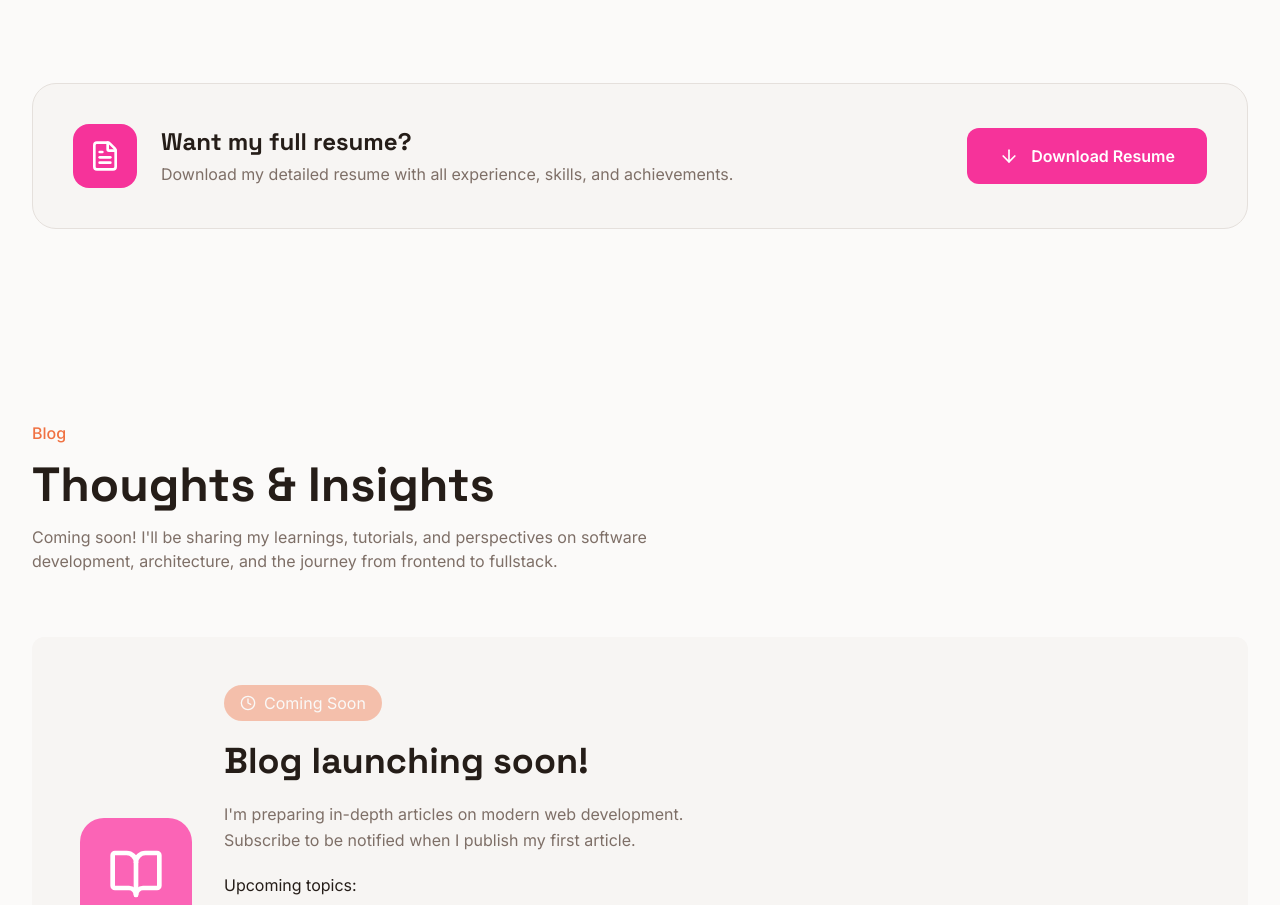
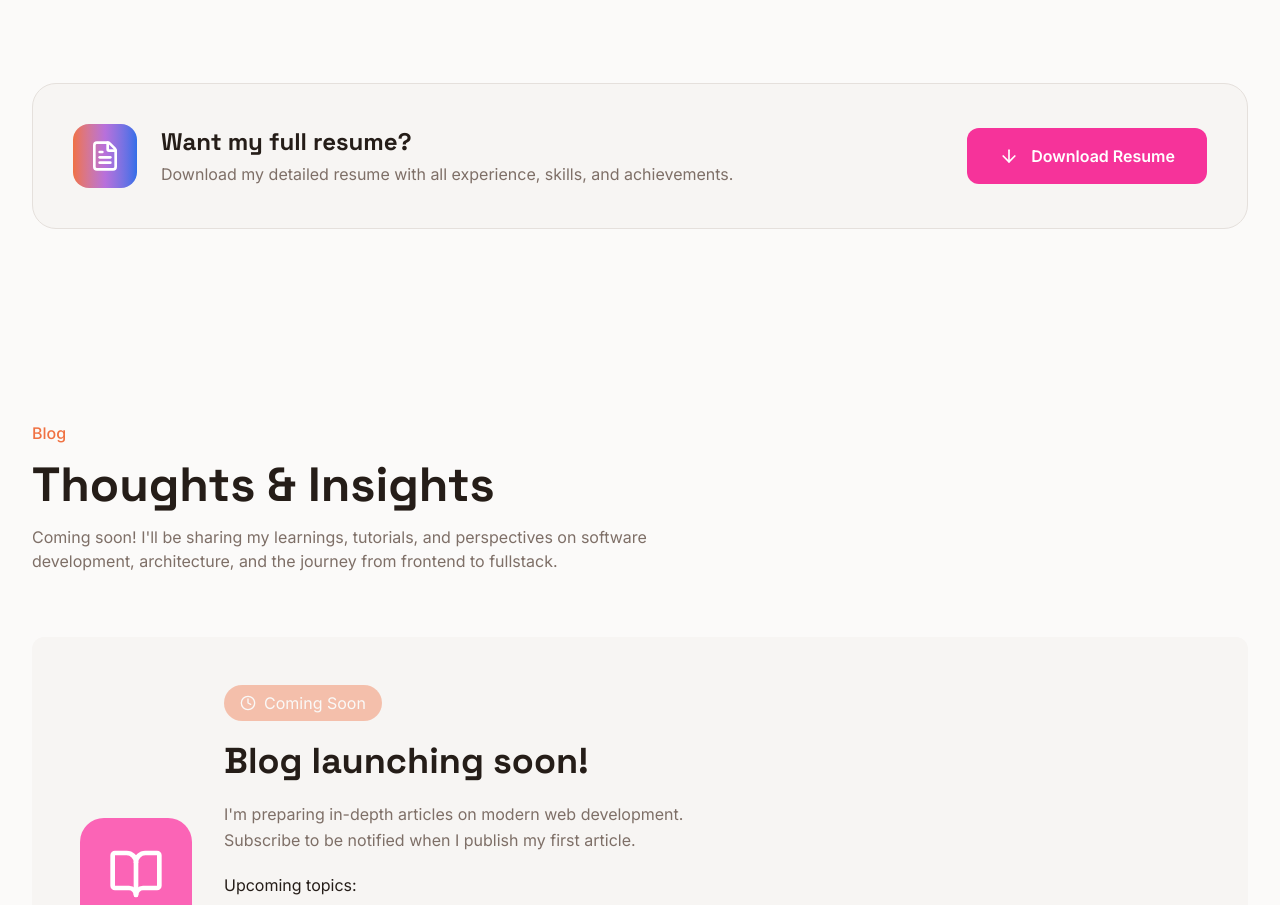
Before and after one commit to Ashu112/Portfolio-v2, a Next.js app: page / in a window 1280 px wide. Shown: the part 8060-8965 px from the top of the page. Built offline with nearby package versions, Linux system fonts and the light colour scheme.

Commit message:
gradient text added in resume section

```diff
--- a/src/components/Resume.tsx
+++ b/src/components/Resume.tsx
@@ -8,7 +8,7 @@ export default function Resume() {
           <div className="flex items-center justify-between">
             {/* Resume info */}
             <div className="flex items-center gap-6">
-              <div className="flex h-16 w-16 items-center justify-center rounded-2xl bg-pink-500">
+              <div className="from-gradient-start via-gradient-mid to-gradient-end flex h-16 w-16 items-center justify-center rounded-2xl bg-linear-to-r">
                 <FileText className="text-primary-foreground size-8" />
               </div>
               <div className="space-y-1">
```
